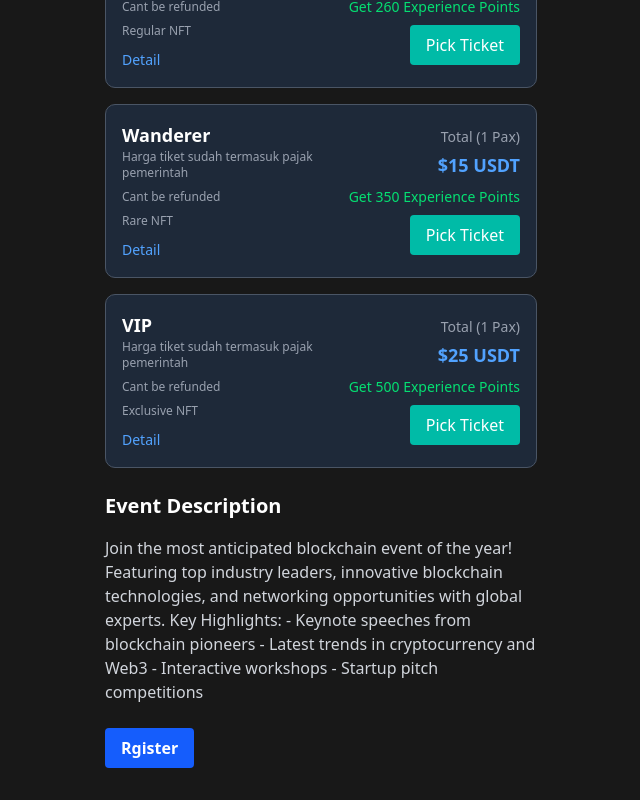
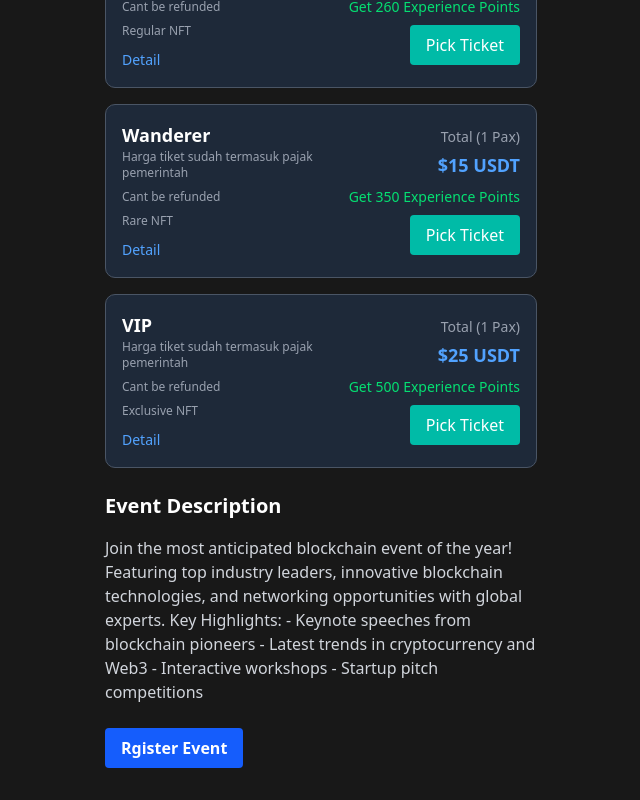
Before and after one commit to JahfalRzq/Web3TicketingEventFE, a Next.js app: page /event-by-id in a window 1280 px wide. Shown: the part 518-1318 px from the top of the page, without its empty margins (551-1191 px from the left). Built offline with nearby package versions, Linux system fonts and the light colour scheme.

Commit message:
refactor : fix event by id pgae link

```diff
--- a/src/app/event-by-id/page.tsx
+++ b/src/app/event-by-id/page.tsx
@@ -198,11 +198,14 @@ return (
           </div>
 
           <div className="flex space-x-4">
+            <a href="/checkout">
             <button
               className="bg-blue-600 hover:bg-blue-700 text-white font-bold py-2 px-4 rounded transition duration-300"
             >
-              Rgister
+              Rgister Event
             </button>
+
+            </a>
 
           </div>
         </div>
```
